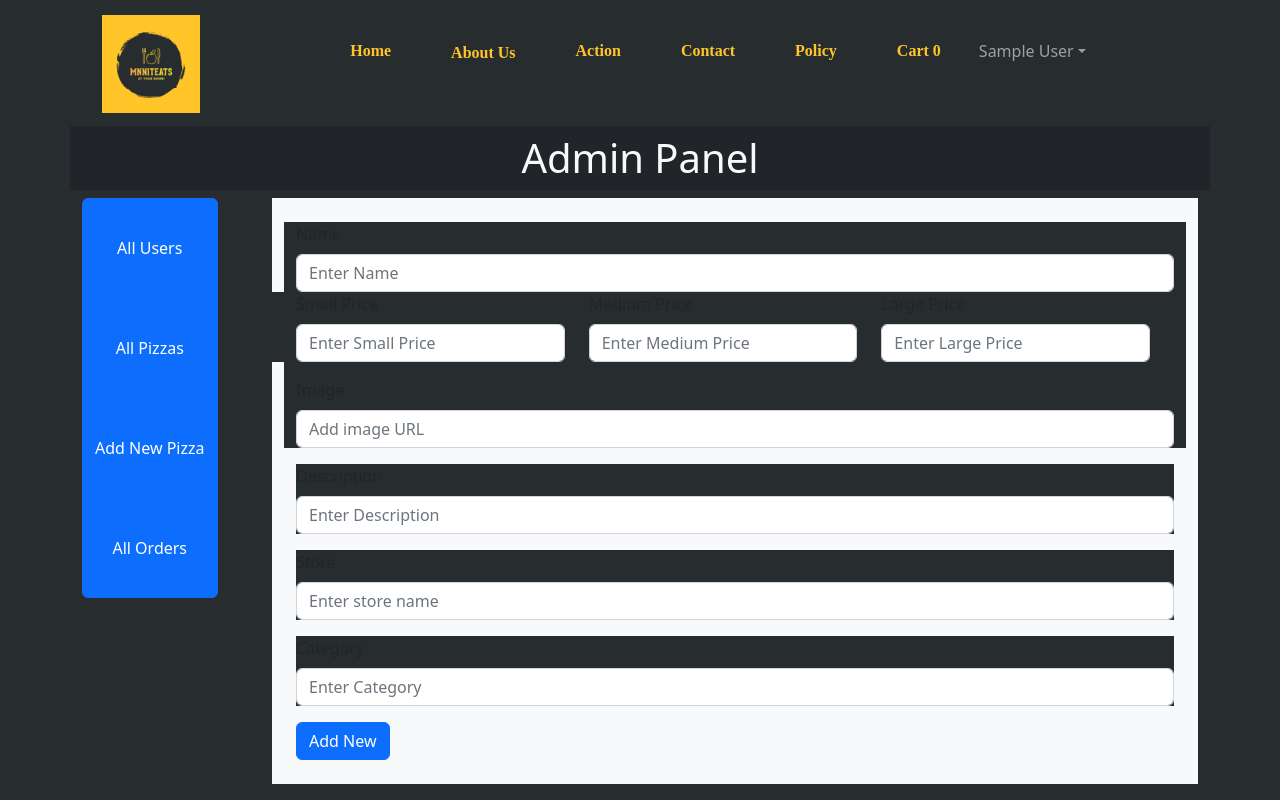
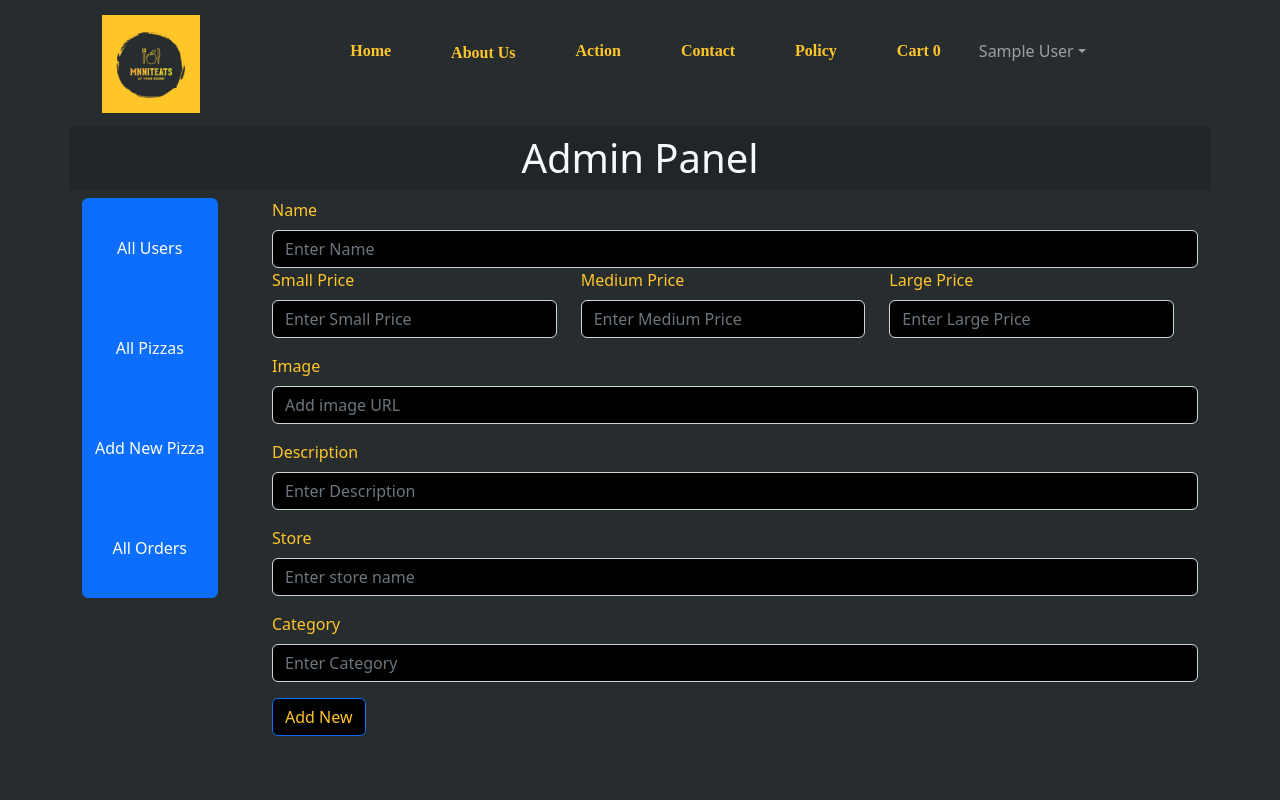
Before and after one commit to meisabhishekpatel/MNNITeats, a React (Create React App) app in the folder Client/: page /admin/addnewpizza in a window 1280 px wide. Built offline with nearby package versions, Linux system fonts and the light colour scheme; sample sign-in values are in the browser's storage.

Commit message:
admin panel

```diff
--- a/Client/src/components/Admin/AddNewPizza.jsx
+++ b/Client/src/components/Admin/AddNewPizza.jsx
@@ -35,19 +35,19 @@ const AddNewPizza = () => {
       {loading && (<Loader />)}
       {error && (<Error error="add new item error" />)}
       {success && (<Success success="item added" />)}
-      <Form onSubmit={submitForm} className="bg-light p-4">
+      <Form onSubmit={submitForm}  >
         <Row className="mb-3">
-          <Form.Group as={Col} controlId="formGridEmail">
-            <Form.Label>Name</Form.Label>
-            <Form.Control type="text"
+          <Form.Group as={Col} controlId="formGridEmail" >
+            <Form.Label style={{color: "#FFC529"}}>Name</Form.Label>
+            <Form.Control style={{backgroundColor: "black"}} type="text"
               value={name}
               onChange={e => setname(e.target.value)}
               placeholder="Enter Name" />
           </Form.Group>
           <Row className="mb-3">
             <Form.Group as={Col} controlId="formGridCity">
-              <Form.Label>Small Price</Form.Label>
-              <Form.Control
+              <Form.Label style={{color: "#FFC529"}}>Small Price</Form.Label>
+              <Form.Control style={{backgroundColor: "black"}}
                 type="text"
                 value={smallPrice}
                 onChange={e => setsmallPrice(e.target.value)}
@@ -55,8 +55,8 @@ const AddNewPizza = () => {
             </Form.Group>
 
             <Form.Group as={Col} controlId="formGridState">
-              <Form.Label>Medium Price</Form.Label>
-              <Form.Control
+              <Form.Label style={{color: "#FFC529"}}>Medium Price</Form.Label>
+              <Form.Control style={{backgroundColor: "black"}}
                 type="text"
                 value={mediumPrice}
                 onChange={e => setmediumPrice(e.target.value)}
@@ -64,8 +64,8 @@ const AddNewPizza = () => {
             </Form.Group>
 
             <Form.Group as={Col} controlId="formGridZip">
-              <Form.Label>Large Price</Form.Label>
-              <Form.Control
+              <Form.Label style={{color: "#FFC529"}}>Large Price</Form.Label>
+              <Form.Control style={{backgroundColor: "black"}}
                 type="text"
                 value={largePrice}
                 onChange={e => setlargePrice(e.target.value)}
@@ -74,8 +74,8 @@ const AddNewPizza = () => {
           </Row>
 
           <Form.Group as={Col} controlId="formGridPassword">
-            <Form.Label>Image</Form.Label>
-            <Form.Control
+            <Form.Label style={{color: "#FFC529"}}>Image</Form.Label>
+            <Form.Control style={{backgroundColor: "black"}}
               type="text"
               value={image}
               onChange={e => setimage(e.target.value)}
@@ -84,16 +84,16 @@ const AddNewPizza = () => {
         </Row>
 
         <Form.Group className="mb-3" controlId="formGridAddress1">
-          <Form.Label>Description</Form.Label>
-          <Form.Control
+          <Form.Label style={{color: "#FFC529"}}>Description</Form.Label>
+          <Form.Control style={{backgroundColor: "black"}}
             type="text"
             value={description}
             onChange={e => setdescription(e.target.value)}
             placeholder="Enter Description" />
         </Form.Group>
         <Form.Group className="mb-3" controlId="formGridAddress1">
-          <Form.Label>Store</Form.Label>
-          <Form.Control
+          <Form.Label style={{color: "#FFC529"}}>Store</Form.Label>
+          <Form.Control style={{backgroundColor: "black"}}
             type="text"
             value={store}
             onChange={e => setstore(e.target.value)}
@@ -101,15 +101,15 @@ const AddNewPizza = () => {
         </Form.Group>
 
         <Form.Group className="mb-3" controlId="formGridAddress2">
-          <Form.Label>Category</Form.Label>
-          <Form.Control
+          <Form.Label style={{color: "#FFC529"}}>Category</Form.Label>
+          <Form.Control style={{backgroundColor: "black"}}
             type="text"
             value={category}
             onChange={e => setcategory(e.target.value)}
             placeholder="Enter Category" />
         </Form.Group>
 
-        <Button variant="primary" type="submit">
+        <Button variant="primary" type="submit" style={{color: "#FFC529", backgroundColor: "black"}}>
           Add New
         </Button>
       </Form>
--- a/Client/src/components/Admin/OrderList.jsx
+++ b/Client/src/components/Admin/OrderList.jsx
@@ -19,7 +19,7 @@ const OrderList = () => {
       {error && <Error error="Admin Order req fail" />}
       <Table striped bordered hover>
         <thead>
-          <tr>
+          <tr style={{color: "#FFC529"}}>
             <th>Order Id</th>
             <th>Email</th>
             <th>User ID</th>
@@ -32,12 +32,12 @@ const OrderList = () => {
           {orders &&
             orders.map((order) => (
               <tr key={order._id}>
-                <td>{order._id}</td>
-                <td>{order.email}</td>
-                <td>{order.transactionId}</td>
-                <td>Rs {order.orderAmount}/-</td>
-                <td>{order.createdAt.substring(0, 10)}</td>
-                <td>
+                <td style={{color: "#FFC529"}}>{order._id}</td>
+                <td style={{color: "#FFC529"}}>{order.email}</td>
+                <td style={{color: "#FFC529"}}>{order.transactionId}</td>
+                <td style={{color: "#FFC529"}}>Rs {order.orderAmount}/-</td>
+                <td style={{color: "#FFC529"}}>{order.createdAt.substring(0, 10)}</td>
+                <td style={{color: "#FFC529"}}>
                   {" "}
                   {order.isDelivered ? (
                     <h6 className="text-success">Delivered</h6>
--- a/Client/src/components/Admin/PizzasList.jsx
+++ b/Client/src/components/Admin/PizzasList.jsx
@@ -22,7 +22,7 @@ const PizzasList = () => {
             <div>
               <Table striped bordered hover>
                 <thead>
-                  <tr>
+                  <tr style={{color: "#FFC529"}}>
                     <th>S/n</th>
                     <th>Pizza Name</th>
                     <th>Prices</th>
@@ -36,15 +36,15 @@ const PizzasList = () => {
                     pizzas && pizzas.map(pizza => (
                       <tr>
                         <td><img src={pizza.image} alt="logo" width="100px" height="100px" /></td>
-                        <td>{pizza.name}</td>
-                        <td>Small : {pizza.prices[0]["small"]}
+                        <td style={{color: "#FFC529"}}>{pizza.name}</td>
+                        <td style={{color: "#FFC529"}}>Small : {pizza.prices[0]["small"]}
                           <br />
                           Medium : {pizza.prices[0]["medium"]}
                           <br />
                           Large : {pizza.prices[0]["large"]}
                         </td>
-                        <td>{pizza.category}</td>
-                        <td>{pizza.store}</td>
+                        <td style={{color: "#FFC529"}}>{pizza.category}</td>
+                        <td style={{color: "#FFC529"}}>{pizza.store}</td>
                         <td>
                           <Link to={`/admin/editpizza/${pizza._id}`}>
                             <AiFillEdit style={{ cursor: 'pointer' }} />
--- a/Client/src/components/Admin/UserList.jsx
+++ b/Client/src/components/Admin/UserList.jsx
@@ -21,20 +21,20 @@ const UserList = () => {
       {error && (<Error error="Error while fetching users" />)}
       <Table striped bordered hover>
         <thead>
-          <tr>
+          <tr style={{color: "#FFC529"}}>
             <th>USER ID</th>
             <th>Name</th>
             <th>Email</th>
             <th>Delete</th>
           </tr>
         </thead>
-        <tbody>
+        <tbody style={{color: "#FFC529"}}>
           {users &&
             users.map((user) => (
               <tr key={user._id}>
-                <td>{user._id}</td>
-                <td>{user.name}</td>
-                <td>{user.email}</td>
+                <td style={{color: "#FFC529"}}>{user._id}</td>
+                <td style={{color: "#FFC529"}}>{user.name}</td>
+                <td style={{color: "#FFC529"}}>{user.email}</td>
                 <td><AiFillDelete
                   style={{ color: 'red', cursor: 'pointer' }}
                   onClick={() => {
```
